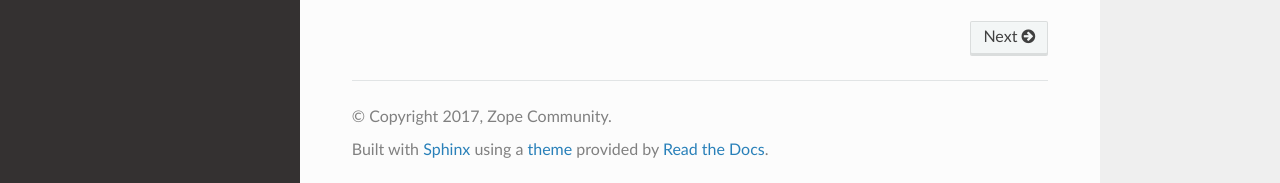
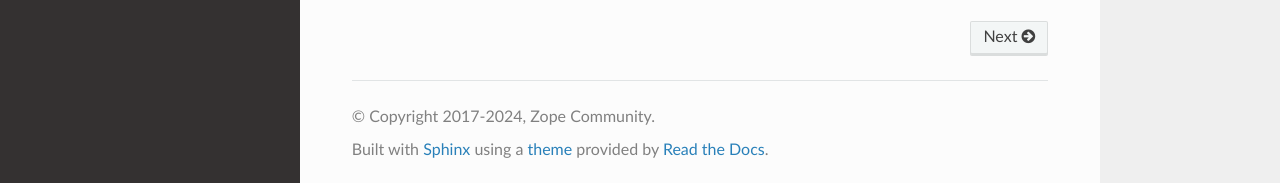
Before and after one commit to zopefoundation/zope.principalannotation, a Sphinx documentation site: the page built from docs/index.rst, in a window 1280 px wide and 900 px high, scrolled down 608 px. Shown: the part 714-897 px from the top of the window. Built offline with Sphinx 7.4.7 and the Read the Docs theme 3.1.0, drawn with Linux system fonts in a browser that asks for light colours.

```diff
--- a/docs/conf.py
+++ b/docs/conf.py
@@ -1,4 +1,3 @@
-# -*- coding: utf-8 -*-
 #
 # zope.app.apidoc documentation build configuration file, created by
 # sphinx-quickstart on Tue Sep 13 15:00:43 2016.
@@ -21,7 +20,10 @@
 # sys.path.insert(0, os.path.abspath('.'))
 import os
 import sys
+
 import pkg_resources
+
+
 sys.path.append(os.path.abspath('../src'))
 rqmt = pkg_resources.require('zope.principalannotation')[0]
 
@@ -46,10 +48,7 @@ extensions = [
 templates_path = ['_templates']
 
 # The suffix(es) of source filenames.
-# You can specify multiple suffix as a list of string:
-#
-# source_suffix = ['.rst', '.md']
-source_suffix = '.rst'
+source_suffix = {'.rst': 'restructuredtext'}
 
 # The encoding of source files.
 #
@@ -59,9 +58,9 @@ source_suffix = '.rst'
 master_doc = 'index'
 
 # General information about the project.
-project = u'zope.principalannotation'
-copyright = u'2017, Zope Community'
-author = u'Zope Community'
+project = 'zope.principalannotation'
+copyright = '2017-2024, Zope Community'
+author = 'Zope Community'
 
 # The version info for the project you're documenting, acts as replacement for
 # |version| and |release|, also used in various other places throughout the
@@ -77,7 +76,7 @@ release = rqmt.version
 #
 # This is also used if you do content translation via gettext catalogs.
 # Usually you set "language" from the command line for these cases.
-language = None
+language = 'en'
 
 # There are two options for replacing |today|: either, you set today to some
 # non-false value, then it is used:
@@ -156,8 +155,8 @@ html_theme = 'sphinx_rtd_theme'
 # html_logo = None
 
 # The name of an image file (relative to this directory) to use as a favicon of
-# the docs.  This file should be a Windows icon file (.ico) being 16x16 or 32x32
-# pixels large.
+# the docs.  This file should be a Windows icon file (.ico) being 16x16 or
+# 32x32 pixels large.
 #
 # html_favicon = None
 
@@ -249,29 +248,32 @@ htmlhelp_basename = 'zopeprincipalannotation'
 # -- Options for LaTeX output ---------------------------------------------
 
 latex_elements = {
-     # The paper size ('letterpaper' or 'a4paper').
-     #
-     # 'papersize': 'letterpaper',
+    # The paper size ('letterpaper' or 'a4paper').
+    #
+    # 'papersize': 'letterpaper',
 
-     # The font size ('10pt', '11pt' or '12pt').
-     #
-     # 'pointsize': '10pt',
+    # The font size ('10pt', '11pt' or '12pt').
+    #
+    # 'pointsize': '10pt',
 
-     # Additional stuff for the LaTeX preamble.
-     #
-     # 'preamble': '',
+    # Additional stuff for the LaTeX preamble.
+    #
+    # 'preamble': '',
 
-     # Latex figure (float) alignment
-     #
-     # 'figure_align': 'htbp',
+    # Latex figure (float) alignment
+    #
+    # 'figure_align': 'htbp',
 }
 
 # Grouping the document tree into LaTeX files. List of tuples
 # (source start file, target name, title,
 #  author, documentclass [howto, manual, or own class]).
 latex_documents = [
-    (master_doc, 'zopeprincipalannotation.tex', u'zope.principalannotation Documentation',
-     u'Zope Community', 'manual'),
+    (master_doc,
+     'zopeprincipalannotation.tex',
+     'zope.principalannotation Documentation',
+     'Zope Community',
+     'manual'),
 ]
 
 # The name of an image file (relative to this directory) to place at the top of
@@ -312,9 +314,11 @@ latex_documents = [
 # One entry per manual page. List of tuples
 # (source start file, name, description, authors, manual section).
 man_pages = [
-    (master_doc, 'zopeprincipalannotation', u'zope.principalannotation Documentation',
-     [author], 1)
-]
+    (master_doc,
+     'zopeprincipalannotation',
+     'zope.principalannotation Documentation',
+     [author],
+     1)]
 
 # If true, show URL addresses after external links.
 #
@@ -327,8 +331,12 @@ man_pages = [
 # (source start file, target name, title, author,
 #  dir menu entry, description, category)
 texinfo_documents = [
-    (master_doc, 'zopeprincipalannotation', u'zope.principalannotation Documentation',
-     author, 'zopeprincipalannotation', 'One line description of project.',
+    (master_doc,
+     'zopeprincipalannotation',
+     'zope.principalannotation Documentation',
+     author,
+     'zopeprincipalannotation',
+     'One line description of project.',
      'Miscellaneous'),
 ]
 
@@ -351,17 +359,30 @@ texinfo_documents = [
 
 # Example configuration for intersphinx: refer to the Python standard library.
 intersphinx_mapping = {
-    'https://docs.python.org/': None,
-    'https://zopeannotation.readthedocs.io/en/latest/': None,
-    'https://zopesecurity.readthedocs.io/en/latest/': None,
-    'https://zopelocation.readthedocs.io/en/latest/': None,
-    'https://persistent.readthedocs.io/en/latest/': None,
+    'python': (
+        'https://docs.python.org/',
+        None),
+    'zopeannotation': (
+        'https://zopeannotation.readthedocs.io/en/latest/',
+        None),
+    'zopesecurity': (
+        'https://zopesecurity.readthedocs.io/en/latest/',
+        None),
+    'zopelocation': (
+        'https://zopelocation.readthedocs.io/en/latest/',
+        None),
+    'persistent': (
+        'https://persistent.readthedocs.io/en/latest/',
+        None),
 }
 
-extlinks = {'issue': ('https://github.com/zopefoundation/zope.principalannotation/issues/%s',
-                      'issue #'),
-            'pr': ('https://github.com/zopefoundation/zope.principalannotation/pull/%s',
-                   'pull request #')}
+extlinks = {
+    'issue': (
+        'https://github.com/zopefoundation/zope.principalannotation/issues/%s',
+        'issue #'),
+    'pr': (
+        'https://github.com/zopefoundation/zope.principalannotation/pull/%s',
+        'pull request #')}
 
 autodoc_default_flags = [
     'members',
--- a/setup.py
+++ b/setup.py
@@ -50,11 +50,12 @@ setup(
         'License :: OSI Approved :: Zope Public License',
         'Programming Language :: Python',
         'Programming Language :: Python :: 3',
-        'Programming Language :: Python :: 3.7',
         'Programming Language :: Python :: 3.8',
         'Programming Language :: Python :: 3.9',
         'Programming Language :: Python :: 3.10',
         'Programming Language :: Python :: 3.11',
+        'Programming Language :: Python :: 3.12',
+        'Programming Language :: Python :: 3.13',
         'Programming Language :: Python :: Implementation :: CPython',
         'Programming Language :: Python :: Implementation :: PyPy',
         'Natural Language :: English',
@@ -67,7 +68,7 @@ setup(
     packages=find_packages('src'),
     package_dir={'': 'src'},
     namespace_packages=['zope'],
-    python_requires='>=3.7',
+    python_requires='>=3.8',
     extras_require={
         'test': TESTS_REQUIRE,
         'docs': [
```
